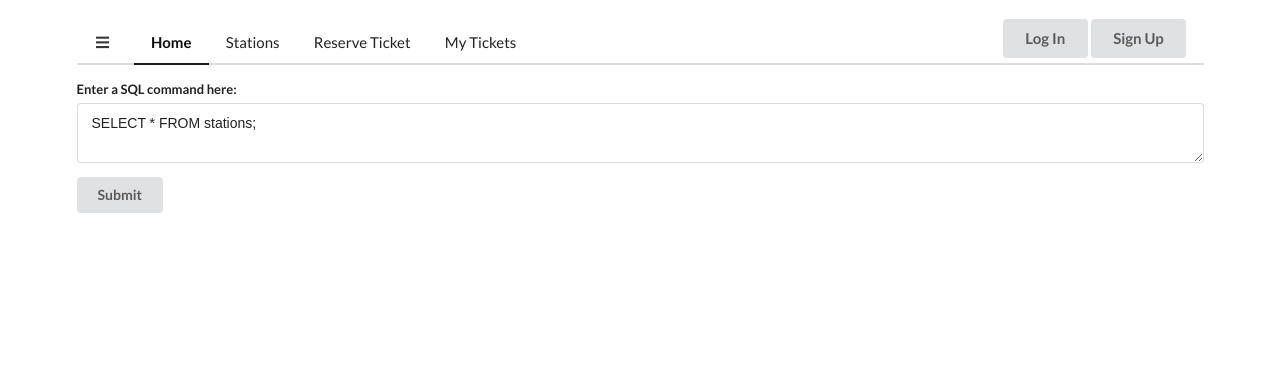
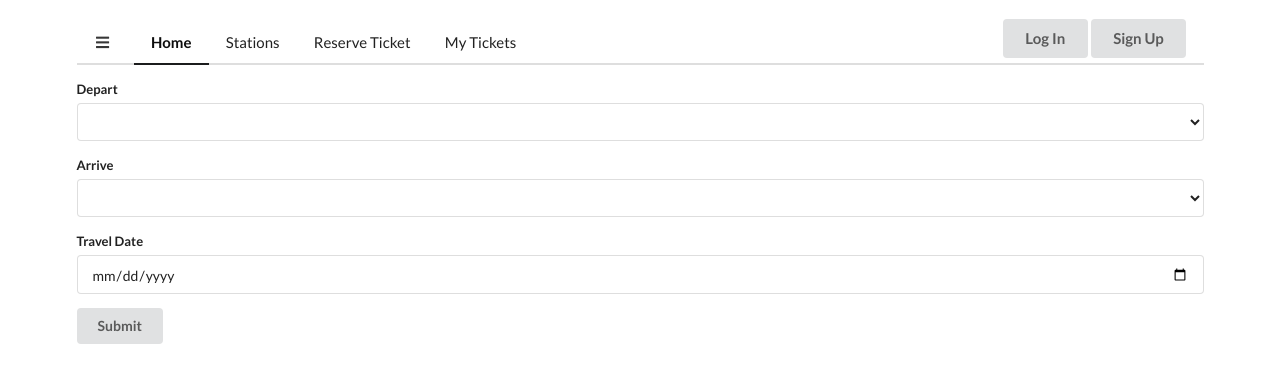
Before and after one commit to jamesw8/RailroadSystem, a Flask app: page / in a window 1280 px wide. Shown: the top 383 px of the page. Run offline with Flask 2, Linux system fonts and the light colour scheme; lists and menus that the app fills with data are empty; some libraries are stand-ins or nearby versions.

Commit message:
Changed template

```diff
--- a/templates/index.html
+++ b/templates/index.html
@@ -1,10 +1,30 @@
 {% extends "base.html" %}
 {% block content %}
-	<form method="post" action="/f17336pteam3{{ url_for('index') }}">
+	<form method="post" action="{{ url_for('index') }}">
 		<div class="ui container form">
 			<div class="field">
-				<label>Enter a SQL command here:</label>
-				<textarea rows="2" name="command" placeholder="SQL command here." required>SELECT * FROM stations;</textarea>
+				<label>Depart</label>
+				<select name="depart" class="ui selection dropdown">
+					{% if stations %}
+						{% for station in stations %}
+							<option class="item" value="{{ station[0] }}">{{ station[2] }} - {{ station[1] }}</option>
+						{% endfor %}
+					{% endif %}
+				</select>
+			</div>
+			<div class="field">
+				<label>Arrive</label>
+				<select name="arrive" class="ui selection dropdown">
+					{% if stations %}
+						{% for station in stations %}
+							<option class="item" value="{{ station[0] }}">{{ station[2] }} - {{ station[1] }}</option>
+						{% endfor %}
+					{% endif %}
+				</select>
+			</div>
+			<div class="field">
+				<label>Travel Date</label>
+				<input class="ui" type="date" name="date" />
 			</div>
 			<input class="ui button" type="submit" value="Submit" />
 		</div>
```
